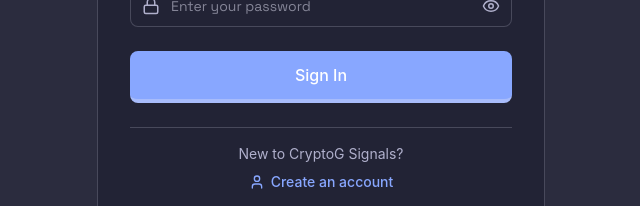
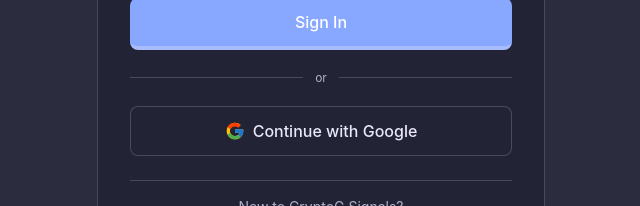
Before and after one commit to cryptog-dev/real-crypto-g-signals, a React (Vite) app: page / in a window 1280 px wide. Shown: the part 455-661 px from the top of the page, without its empty margins (319-959 px from the left). Built offline with nearby package versions, Linux system fonts and the light colour scheme; no server answers.

Commit message:
Login With Google Option

```diff
--- a/src/components/AuthForm.jsx
+++ b/src/components/AuthForm.jsx
@@ -1,6 +1,7 @@
-import React, { useState, useContext } from "react";
+import React, { useState, useContext, useEffect, useRef } from "react";
 import { ThemeContext } from "../context/ThemeContext";
 import { useAuth } from "../context/AuthContext";
+import { GOOGLE_CLIENT_ID } from "../constants";
 import {
   Eye,
   EyeOff,
@@ -26,12 +27,103 @@ const AuthForm = () => {
     confirmPassword: "",
   });
   const [loading, setLoading] = useState(false);
+  const [googleLoading, setGoogleLoading] = useState(false);
   const [error, setError] = useState("");
   const [success, setSuccess] = useState("");
   const [passwordStrength, setPasswordStrength] = useState(0);
   const [formErrors, setFormErrors] = useState({});
-  const { login, register } = useAuth();
+  const { login, register, loginWithGoogle } = useAuth();
   const { themeName } = useContext(ThemeContext);
+  const googleBtnRef = useRef(null);
+
+  useEffect(() => {
+    const existing = document.getElementById("google-identity-services");
+    const ensureRender = () => {
+      if (!window.google || !window.google.accounts || !window.google.accounts.id) return;
+      try {
+        window.google.accounts.id.initialize({
+          client_id: GOOGLE_CLIENT_ID,
+          callback: async (response) => {
+            const credential = response?.credential;
+            if (!credential) return;
+            setError("");
+            setSuccess("");
+            setGoogleLoading(true);
+            try {
+              const result = await loginWithGoogle(credential);
+              if (!result.success) {
+                setError(result.error || "Google login failed");
+              } else {
+                setSuccess("Login successful! Redirecting...");
+              }
+            } catch {
+              setError("Google login failed");
+            } finally {
+              setGoogleLoading(false);
+            }
+          },
+          ux_mode: "popup",
+          auto_select: false,
+        });
+        if (googleBtnRef.current) {
+          while (googleBtnRef.current.firstChild) googleBtnRef.current.removeChild(googleBtnRef.current.firstChild);
+          window.google.accounts.id.renderButton(googleBtnRef.current, {
+            theme: "outline",
+            size: "large",
+            width: 320,
+            type: isLogin ? "standard" : "standard",
+            text: isLogin ? "signin_with" : "signup_with",
+            shape: "rectangular",
+            logo_alignment: "left",
+          });
+        }
+      } catch {
+        void 0;
+      }
+    };
+
+    if (!existing) {
+      const script = document.createElement("script");
+      script.src = "https://accounts.google.com/gsi/client";
+      script.async = true;
+      script.defer = true;
+      script.id = "google-identity-services";
+      script.onload = ensureRender;
+      document.body.appendChild(script);
+    } else {
+      ensureRender();
+    }
+  }, [isLogin, loginWithGoogle]);
+
+  const handleGoogleClick = () => {
+    setError("");
+    setSuccess("");
+    if (window.google && window.google.accounts && window.google.accounts.id) {
+      setGoogleLoading(true);
+      let clicked = false;
+      try {
+        const innerBtn =
+          googleBtnRef.current?.querySelector('div[role="button"]') ||
+          googleBtnRef.current?.firstChild;
+        if (innerBtn && typeof innerBtn.click === "function") {
+          innerBtn.click();
+          clicked = true;
+        }
+      } catch {
+        // ignore
+      }
+      if (!clicked) {
+        try {
+          window.google.accounts.id.prompt();
+        } catch {
+          setGoogleLoading(false);
+          setError("Google is unavailable. Try again later.");
+        }
+      }
+    } else {
+      setError("Google is unavailable. Try again later.");
+    }
+  };
 
   // Check password strength and update state
   const checkPasswordStrength = (password) => {
@@ -512,6 +604,47 @@ const AuthForm = () => {
                 </button>
               </motion.div>
 
+              {/* Divider */}
+              <div className="flex items-center my-5">
+                <div className="flex-1 h-px bg-[var(--color-border-light)]" />
+                <span className="mx-3 text-xs text-contrast-medium font-sans">or</span>
+                <div className="flex-1 h-px bg-[var(--color-border-light)]" />
+              </div>
+
+              {/* Google Sign-In Button (Themed) */}
+              <motion.div
+                initial={{ opacity: 0, y: 10 }}
+                animate={{ opacity: 1, y: 0 }}
+                transition={{ delay: 0.32 }}
+              >
+                <button
+                  type="button"
+                  onClick={handleGoogleClick}
+                  disabled={loading || googleLoading}
+                  className="w-full py-3 px-4 rounded-lg font-medium font-sans border border-[var(--color-border-light)] hover:border-[var(--color-border-hover)] bg-[var(--color-card-bg)] text-contrast-high transition-all duration-200 flex items-center justify-center gap-2"
+                >
+                  {googleLoading ? (
+                    <>
+                      <Loader2 className="animate-spin -ml-1 mr-2 h-5 w-5" />
+                      <span>Connecting to Google...</span>
+                    </>
+                  ) : (
+                    <>
+                      {/* Minimal Google G icon */}
+                      <svg xmlns="http://www.w3.org/2000/svg" viewBox="0 0 48 48" className="h-5 w-5">
+                        <path fill="#FFC107" d="M43.611 20.083H42V20H24v8h11.303c-1.649 4.657-6.08 8-11.303 8-6.627 0-12-5.373-12-12s5.373-12 12-12c3.059 0 5.842 1.154 7.961 3.039l5.657-5.657C33.64 6.053 29.083 4 24 4 12.955 4 4 12.955 4 24s8.955 20 20 20 20-8.955 20-20c0-1.341-.138-2.651-.389-3.917z"/>
+                        <path fill="#FF3D00" d="M6.306 14.691l6.571 4.817C14.655 16.108 18.961 13 24 13c3.059 0 5.842 1.154 7.961 3.039l5.657-5.657C33.64 6.053 29.083 4 24 4 16.318 4 9.656 8.337 6.306 14.691z"/>
+                        <path fill="#4CAF50" d="M24 44c5.176 0 9.86-1.977 13.409-5.197l-6.19-5.238C29.139 35.091 26.715 36 24 36c-5.202 0-9.62-3.317-11.283-7.946l-6.533 5.032C9.5 39.556 16.227 44 24 44z"/>
+                        <path fill="#1976D2" d="M43.611 20.083H42V20H24v8h11.303c-.793 2.237-2.231 4.166-4.084 5.565l.003-.002 6.19 5.238C39.011 36.798 44 31.5 44 24c0-1.341-.138-2.651-.389-3.917z"/>
+                      </svg>
+                      <span>{isLogin ? "Continue with Google" : "Sign up with Google"}</span>
+                    </>
+                  )}
+                </button>
+                {/* Hidden GIS-rendered button for programmatic trigger */}
+                <div ref={googleBtnRef} className="hidden" />
+              </motion.div>
+
               {/* Toggle between Login/Register */}
               <motion.div
                 className="text-center mt-6 pt-4 border-t border-[var(--color-border-light)]"
--- a/src/constants/index.js
+++ b/src/constants/index.js
@@ -38,3 +38,4 @@ export const SOCIAL_LINKS = {
 };
 
 export const CONTACT_EMAIL = "therealcryptog.official@gmail.com";
+export const GOOGLE_CLIENT_ID = import.meta.env.VITE_GOOGLE_CLIENT_ID || "";
--- a/src/context/AuthContext.jsx
+++ b/src/context/AuthContext.jsx
@@ -87,6 +87,32 @@ export const AuthProvider = ({ children }) => {
     }
   };
 
+  const loginWithGoogle = async (credential) => {
+    try {
+      const response = await authAPI.googleLogin({ credential });
+      const { access, refresh } = response.data;
+
+      localStorage.setItem(STORAGE_KEYS.ACCESS_TOKEN, access);
+      localStorage.setItem(STORAGE_KEYS.REFRESH_TOKEN, refresh);
+
+      const userInfoResponse = await authAPI.getUserInfo();
+      const userData = userInfoResponse.data;
+
+      localStorage.setItem(STORAGE_KEYS.USER, JSON.stringify(userData));
+      setUser(userData);
+
+      return { success: true };
+    } catch (error) {
+      return {
+        success: false,
+        error:
+          error.response?.data?.error ||
+          error.response?.data?.detail ||
+          "Google login failed",
+      };
+    }
+  };
+
   const logout = () => {
     localStorage.removeItem(STORAGE_KEYS.ACCESS_TOKEN);
     localStorage.removeItem(STORAGE_KEYS.REFRESH_TOKEN);
@@ -103,6 +129,7 @@ export const AuthProvider = ({ children }) => {
     loading,
     login,
     register,
+    loginWithGoogle,
     logout,
     isAdmin,
     isPremium,
--- a/src/utils/api.js
+++ b/src/utils/api.js
@@ -47,7 +47,7 @@ api.interceptors.response.use(
 
           return api(originalRequest);
         }
-      } catch (refreshError) {
+      } catch {
         localStorage.removeItem(STORAGE_KEYS.ACCESS_TOKEN);
         localStorage.removeItem(STORAGE_KEYS.REFRESH_TOKEN);
         localStorage.removeItem(STORAGE_KEYS.USER);
@@ -65,6 +65,7 @@ export const authAPI = {
   login: (credentials) => api.post("/auth/token/", credentials),
   refreshToken: (refresh) => api.post("/auth/token/refresh/", { refresh }),
   getUserInfo: () => api.get("/auth/user/"),
+  googleLogin: (payload) => api.post("/auth/google/", payload),
 };
 
 // Blogs API
```
Also changed, not shown: 1 other file (tests, documents, lock files or other folders).
